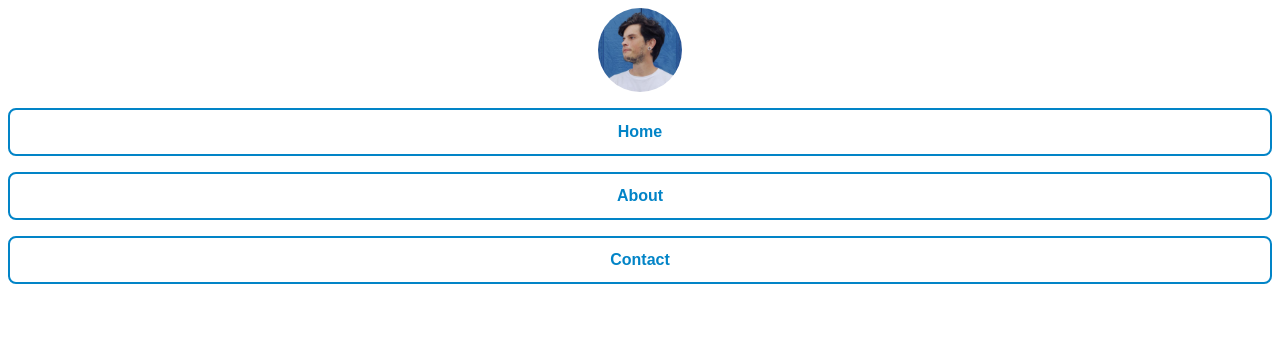
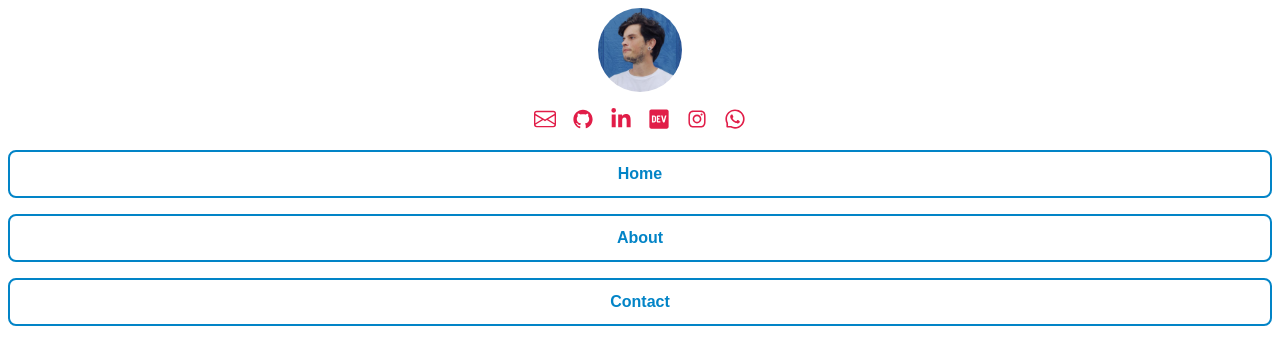
Before and after one commit to dsoaress/link-free, a Next.js app: page / in a window 1280 px wide. Shown: the top 364 px of the page. Built offline with nearby package versions, Linux system fonts and the light colour scheme.

Commit message:
feat: add social links

```diff
--- a/package.json
+++ b/package.json
@@ -17,7 +17,8 @@
     "@stitches/react": "^1.2.6",
     "next": "12.0.7",
     "react": "17.0.2",
-    "react-dom": "17.0.2"
+    "react-dom": "17.0.2",
+    "react-icons": "^4.3.1"
   },
   "devDependencies": {
     "@commitlint/cli": "15.0.0",
--- a/src/components/Button/index.tsx
+++ b/src/components/Button/index.tsx
@@ -1,9 +1,8 @@
-import { VariantProps } from '@stitches/react'
 import { ButtonHTMLAttributes, ReactNode } from 'react'
 
-import { Wrapper } from './styles'
+import { ButtonVariantProps, Wrapper } from './styles'
 
-type ButtonProps = VariantProps<typeof Wrapper> &
+type ButtonProps = ButtonVariantProps &
   ButtonHTMLAttributes<HTMLButtonElement> & {
     children: ReactNode
   }
--- a/src/components/Button/styles.ts
+++ b/src/components/Button/styles.ts
@@ -1,12 +1,10 @@
-import { styled, theme } from '../../styles/stitches.config'
-
-type Color = keyof typeof theme.colors
+import { ColorsType, styled, theme, VariantProps } from '../../styles/stitches.config'
 
 const colorVariantFn = (
-  lightColor: Color,
-  regularColor: Color,
-  darkColor: Color,
-  darkerColor: Color
+  lightColor: ColorsType,
+  regularColor: ColorsType,
+  darkColor: ColorsType,
+  darkerColor: ColorsType
 ) => ({
   background: theme.colors[regularColor],
   borderColor: theme.colors[regularColor],
@@ -23,7 +21,11 @@ const colorVariantFn = (
   }
 })
 
-const outlineVariantFn = (lightColor: Color, regularColor: Color, darkColor: Color) => ({
+const outlineVariantFn = (
+  lightColor: ColorsType,
+  regularColor: ColorsType,
+  darkColor: ColorsType
+) => ({
   color: theme.colors[darkColor],
 
   '&:hover': {
@@ -216,3 +218,5 @@ export const Wrapper = styled('button', {
     outline: false
   }
 })
+
+export type ButtonVariantProps = VariantProps<typeof Wrapper>
--- /dev/null
+++ b/src/components/Link/index.tsx
@@ -0,0 +1,17 @@
+import NextLink from 'next/link'
+import { AnchorHTMLAttributes } from 'react'
+
+import { LinkVariantProps, Wrapper } from './styles'
+
+export type LinkProps = AnchorHTMLAttributes<HTMLAnchorElement> & {
+  href: string
+  color?: LinkVariantProps['color']
+}
+
+export function Link({ href, ...rest }: LinkProps) {
+  return (
+    <NextLink href={href} passHref>
+      <Wrapper {...rest} />
+    </NextLink>
+  )
+}
--- /dev/null
+++ b/src/components/Link/styles.ts
@@ -0,0 +1,57 @@
+import { ColorsType, styled, theme, VariantProps } from '../../styles/stitches.config'
+
+const colorVariantFn = (
+  regularColor: ColorsType,
+  darkColor: ColorsType,
+  darkerColor: ColorsType
+) => ({
+  color: theme.colors[regularColor],
+
+  '&:hover': {
+    color: theme.colors[darkColor]
+  },
+
+  '&:active': {
+    color: theme.colors[darkerColor]
+  }
+})
+
+export const Wrapper = styled('a', {
+  fontWeight: 'medium',
+  textDecoration: 'none',
+  transition: 'color 0.25s ease',
+  cursor: 'pointer',
+
+  variants: {
+    color: {
+      slate: colorVariantFn('slate600', 'slate700', 'slate800'),
+      gray: colorVariantFn('gray600', 'gray700', 'gray800'),
+      zinc: colorVariantFn('zinc600', 'zinc700', 'zinc800'),
+      neutral: colorVariantFn('neutral600', 'neutral700', 'neutral800'),
+      stone: colorVariantFn('stone600', 'stone700', 'stone800'),
+      red: colorVariantFn('red600', 'red700', 'red800'),
+      orange: colorVariantFn('orange600', 'orange700', 'orange800'),
+      amber: colorVariantFn('amber600', 'amber700', 'amber800'),
+      yellow: colorVariantFn('yellow600', 'yellow700', 'yellow800'),
+      lime: colorVariantFn('lime600', 'lime700', 'lime800'),
+      green: colorVariantFn('green600', 'green700', 'green800'),
+      emerald: colorVariantFn('emerald600', 'emerald700', 'emerald800'),
+      teal: colorVariantFn('teal600', 'teal700', 'teal800'),
+      cyan: colorVariantFn('cyan600', 'cyan700', 'cyan800'),
+      sky: colorVariantFn('sky600', 'sky700', 'sky800'),
+      blue: colorVariantFn('blue600', 'blue700', 'blue800'),
+      indigo: colorVariantFn('indigo600', 'indigo700', 'indigo800'),
+      violet: colorVariantFn('violet600', 'violet700', 'violet800'),
+      purple: colorVariantFn('purple600', 'purple700', 'purple800'),
+      fuchsia: colorVariantFn('fuchsia600', 'fuchsia700', 'fuchsia800'),
+      pink: colorVariantFn('pink600', 'pink700', 'pink800'),
+      rose: colorVariantFn('rose600', 'rose700', 'rose800')
+    }
+  },
+
+  defaultVariants: {
+    color: 'teal'
+  }
+})
+
+export type LinkVariantProps = VariantProps<typeof Wrapper>
--- /dev/null
+++ b/src/components/SocialLinks/index.tsx
@@ -0,0 +1,54 @@
+import {
+  AiFillGithub as GitHub,
+  AiOutlineInstagram as Instagram,
+  AiOutlineWhatsApp as WhatsApp
+} from 'react-icons/ai'
+import { BsEnvelope as Email } from 'react-icons/bs'
+import { FaDev as Dev, FaLinkedinIn as LinkedIn } from 'react-icons/fa'
+import { IconType } from 'react-icons/lib'
+
+import { Link } from '../Link'
+import { LinkVariantProps } from '../Link/styles'
+import { SocialItem, Wrapper } from './styles'
+
+type SocialLink = {
+  label: string
+  href: string
+}
+
+type SocialLinksProps = LinkVariantProps & {
+  socialLinks: SocialLink[]
+}
+
+const Icons = {
+  Email,
+  GitHub,
+  LinkedIn,
+  Dev,
+  Instagram,
+  WhatsApp
+}
+
+export function SocialLinks({ socialLinks, color }: SocialLinksProps) {
+  return (
+    <Wrapper>
+      {socialLinks.map(({ label, href }) => {
+        const Icon: IconType = Icons[label as keyof typeof Icons]
+        return (
+          <SocialItem key={href}>
+            <Link
+              href={href}
+              aria-label={label}
+              rel="noopener noreferrer"
+              target="_blank"
+              // @ts-ignore
+              color={color}
+            >
+              <Icon size={22} />
+            </Link>
+          </SocialItem>
+        )
+      })}
+    </Wrapper>
+  )
+}
--- /dev/null
+++ b/src/components/SocialLinks/styles.ts
@@ -0,0 +1,24 @@
+import { styled } from '../../styles/stitches.config'
+
+export const Wrapper = styled('ul', {
+  display: 'inline-flex',
+  listStyle: 'none',
+  margin: 0,
+  padding: 0
+})
+
+export const SocialItem = styled('li', {
+  transition: 'transform 0.2s ease-in-out',
+
+  '&:not(:last-child)': {
+    marginRight: '1rem'
+  },
+
+  '&:hover': {
+    transform: 'scale(1.1)'
+  },
+
+  '&:active': {
+    transform: 'scale(0.95)'
+  }
+})
--- a/src/pages/index.tsx
+++ b/src/pages/index.tsx
@@ -1,5 +1,6 @@
 import { Avatar } from '../components/Avatar'
 import { Button } from '../components/Button'
+import { SocialLinks } from '../components/SocialLinks'
 
 export default function Home() {
   const links = [
@@ -17,6 +18,33 @@ export default function Home() {
     }
   ]
 
+  const socialLinks = [
+    {
+      label: 'Email',
+      href: '1'
+    },
+    {
+      label: 'GitHub',
+      href: '2'
+    },
+    {
+      label: 'LinkedIn',
+      href: '3'
+    },
+    {
+      label: 'Dev',
+      href: '4'
+    },
+    {
+      label: 'Instagram',
+      href: '5'
+    },
+    {
+      label: 'WhatsApp',
+      href: '6'
+    }
+  ]
+
   return (
     <div
       style={{
@@ -28,6 +56,7 @@ export default function Home() {
       }}
     >
       <Avatar src="/avatar.jpeg" />
+      <SocialLinks socialLinks={socialLinks} color="rose" />
       {links.map(link => (
         <Button color="sky" schema="rounded" outline key={link.href}>
           {link.label}
--- a/src/styles/stitches.config.ts
+++ b/src/styles/stitches.config.ts
@@ -1,4 +1,4 @@
-import { createStitches } from '@stitches/react'
+import { createStitches, VariantProps } from '@stitches/react'
 
 export const { css, styled, globalCss, theme, keyframes, getCssText } = createStitches({
   theme: {
@@ -247,3 +247,7 @@ export const { css, styled, globalCss, theme, keyframes, getCssText } = createSt
     }
   }
 })
+
+type ColorsType = keyof typeof theme.colors
+
+export type { ColorsType, VariantProps }
```
Also changed, not shown: 1 other file (tests, documents, lock files or other folders).
